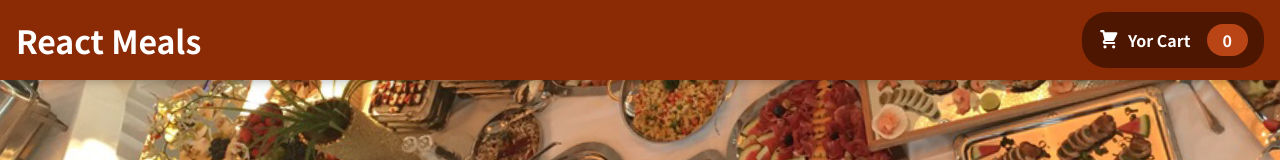
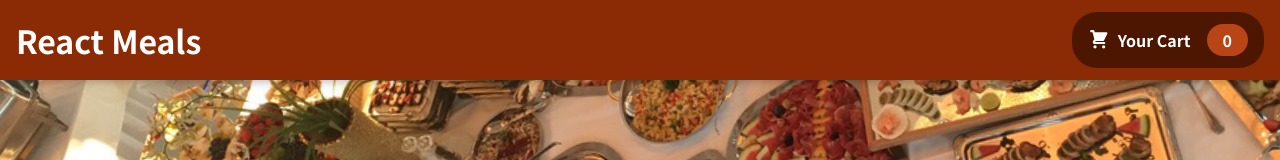
Before and after one commit to JoAfonso/Delivery-app, a React (Create React App) app: page / in a window 1280 px wide. Shown: the top 160 px of the page. Built offline with nearby package versions, Linux system fonts and the light colour scheme.

Commit message:
revisando erros

```diff
--- a/src/components/Layout/HeaderCartButton.js
+++ b/src/components/Layout/HeaderCartButton.js
@@ -39,7 +39,7 @@ const HeaderCartButton = (props) => {
       <span className={styles.icon}>
         <CartIcon />
       </span>
-      <span>Yor Cart</span>
+      <span>Your Cart</span>
       <span className={styles.badge}>{numberOfCartItems}</span>
     </button>
   );
```
